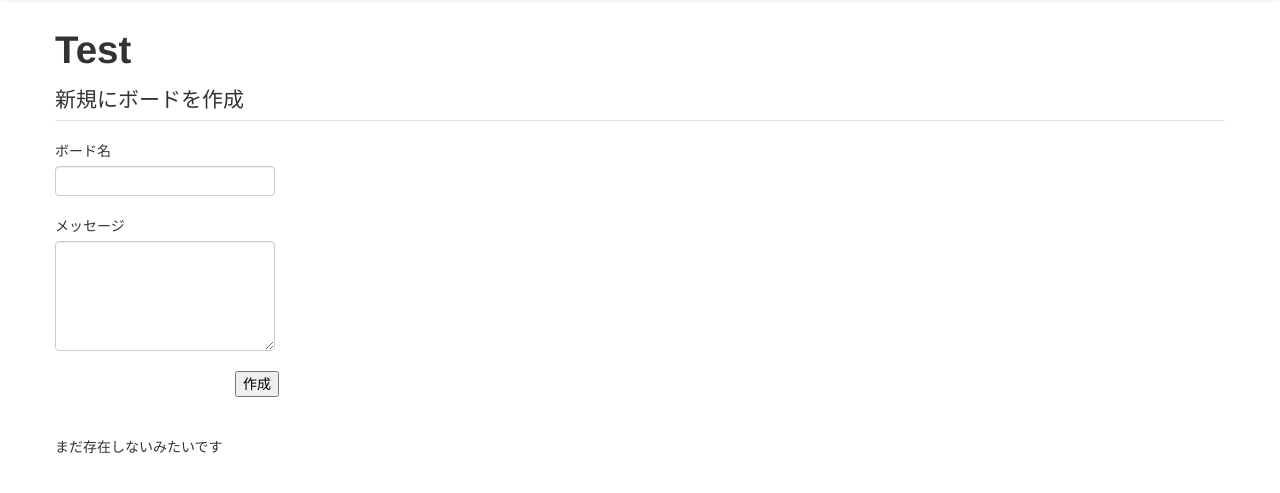
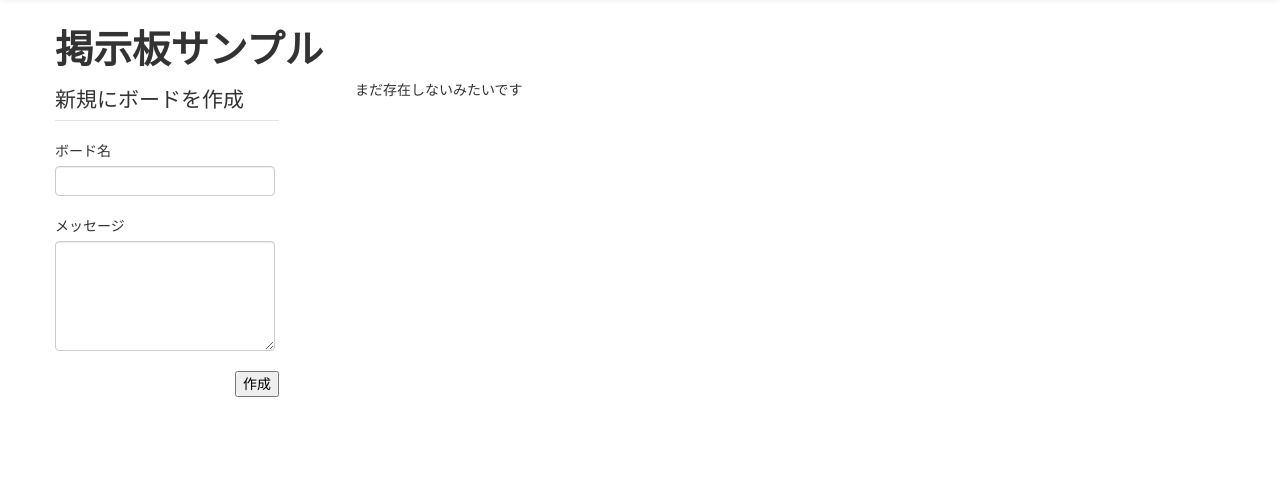
Before and after one commit to a-yasui/djangoTest, a Django app: template django/tonbo/template/board/index.html in a window 1280 px wide. Shown: the part 42-535 px from the top of the page. Run offline with Django 3.2, Linux system fonts and the light colour scheme; the template is opened without the code that fills it, so the values that code supplies are empty.

Commit message:
表示部分変更など

```diff
--- a/django/tonbo/template/base.html
+++ b/django/tonbo/template/base.html
@@ -42,16 +42,15 @@
   <div class="navbar-inner">
     <a class="brand">トンボ</a>
     <ul class="nav">
-      <li class="active"><a href="/">Home</a></li>
+{%block nav%}<li class="active"><a href="/">Home</a></li>{%endblock%}
     </ul>
   </div>
 </div>
 
 {% block content %}{% endblock %}
 
-<!-- jQuery (necessary for Bootstrap's JavaScript plugins) -->
 <script src="//code.jquery.com/jquery.js"></script>
-<!-- Include all compiled plugins (below), or include individual files as needed -->
 <script src="{{ MEDIA_URL }}js/bootstrap.min.js"></script>
+{% block javascript%}{% endblock %}
 </body>
 </html>
--- a/django/tonbo/template/board/index.html
+++ b/django/tonbo/template/board/index.html
@@ -3,12 +3,13 @@
 {% block content %}
 
 <div class="container">
+<h1>掲示板サンプル</h1>
 
-<h1>Test</h1>
+{% if error_message %}<p><strong>{{ error_message }}</strong></p>{% endif %}
+<div class="row">
 
-<div class="">
-{% if error_message %}<p><strong>{{ error_message }}</strong></p>{% endif %}
-
+    <div class="span3">
+        <div data-spy="affix">
             <form action="/board/create" method="post" class="form-horizontal">
             <fieldset>
             <legend>新規にボードを作成</legend>
@@ -18,15 +19,17 @@
             <div class="control-group"><div class="controls"><input type="submit" value="作成" /></div></div>
             </fieldset>
             </form>
+        </div>
+    </div>
 
+
+    <div class="span9">
     {% if boards %}
         {% for board in boards %}<span><a href="/board/{{ board.id }}/">{{ board.name }}</a></span>,&nbsp;{% endfor %}
     {% else %}
         <p>まだ存在しないみたいです</p>
     {% endif %}
     </div>
-
-<div class="">
 </div>
 
 
--- a/django/tonbo/tonbo/urls.py
+++ b/django/tonbo/tonbo/urls.py
@@ -1,3 +1,4 @@
+# -*- coding: utf8 -*-
 from django.conf.urls import patterns, include, url
 from django.conf import settings
 from django.conf.urls.static import static
@@ -19,5 +20,6 @@ urlpatterns = patterns('',
     url(r'^admin/', include(admin.site.urls)),
 )
 
-#if settings.DEBUG:
-urlpatterns += static(settings.MEDIA_URL, document_root=settings.MEDIA_ROOT)
+# MEDIA_ROOT は本番サーバでは nginx で設定してるので、開発版のみここで対応する
+if settings.DEBUG:
+    urlpatterns += static(settings.MEDIA_URL, document_root=settings.MEDIA_ROOT)
```
Also changed, not shown: django/tonbo/template/board/detail.html (+25 -3 lines), django/tonbo/tnbtop/views.py (+13 -5 lines). Lines whose indentation alone changed are shown as unchanged.
